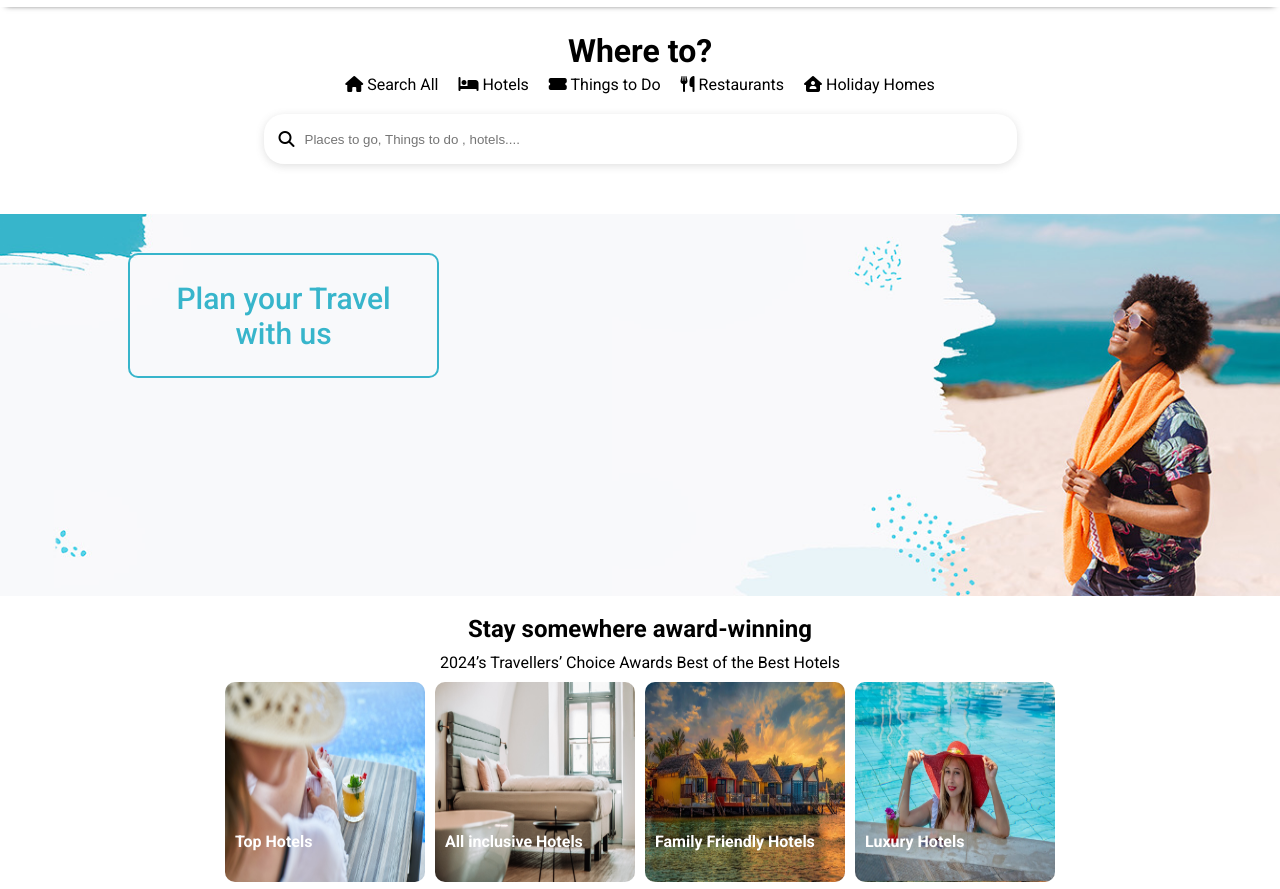
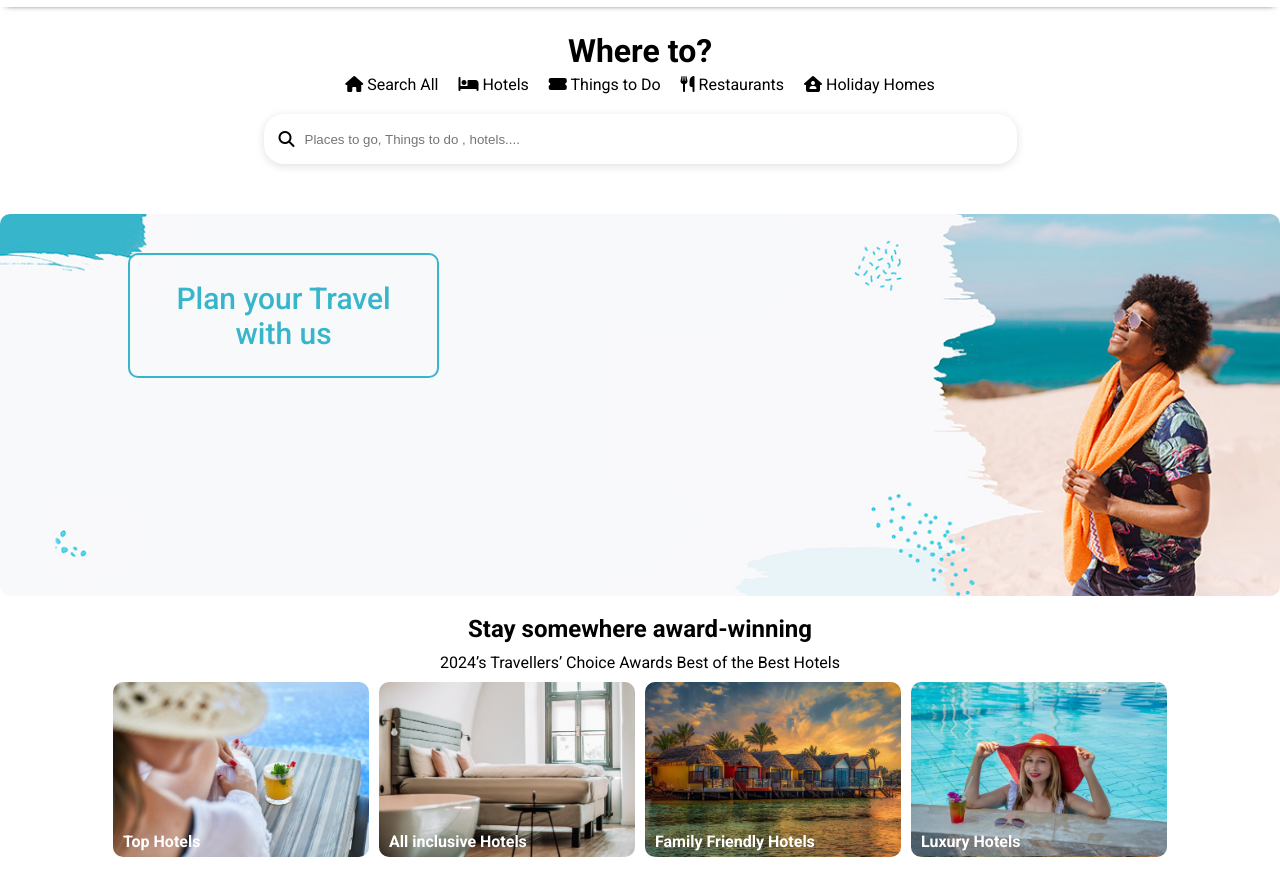
Before and after one commit to SavithaSkr/Tripadvisor_clone, a plain HTML site: page index.html in a window 1280 px wide. Shown: the part 52-941 px from the top of the page. Drawn offline with Linux system fonts and the light colour scheme; a web font is replaced by a local one.

Commit message:
Add files via upload

```diff
--- a/css/style.css
+++ b/css/style.css
@@ -7,6 +7,8 @@ body {
   font-weight: 400;
   font-style: normal;
   align-items: center;
+  max-width: 1400px;
+  margin: auto;
 }
 .container {
   position: relative;
@@ -116,6 +118,7 @@ body {
 .banner img {
   width: 100%;
   height: 80%;
+  border-radius: 10px;
 }
 .banner__content {
   width: 20%;
@@ -162,12 +165,13 @@ body {
   flex-wrap: wrap;
   gap: 10px;
   align-items: left;
-  justify-content: center;
+  justify-content: space-between;
 }
 .stay_gallery img {
-  height: 200px;
-  width: 200px;
+  height: 100%;
+  width: 20vw;
   border-radius: 10px;
+  object-fit: cover;
 }
 .stay_gallery_1 {
   position: relative;
```
